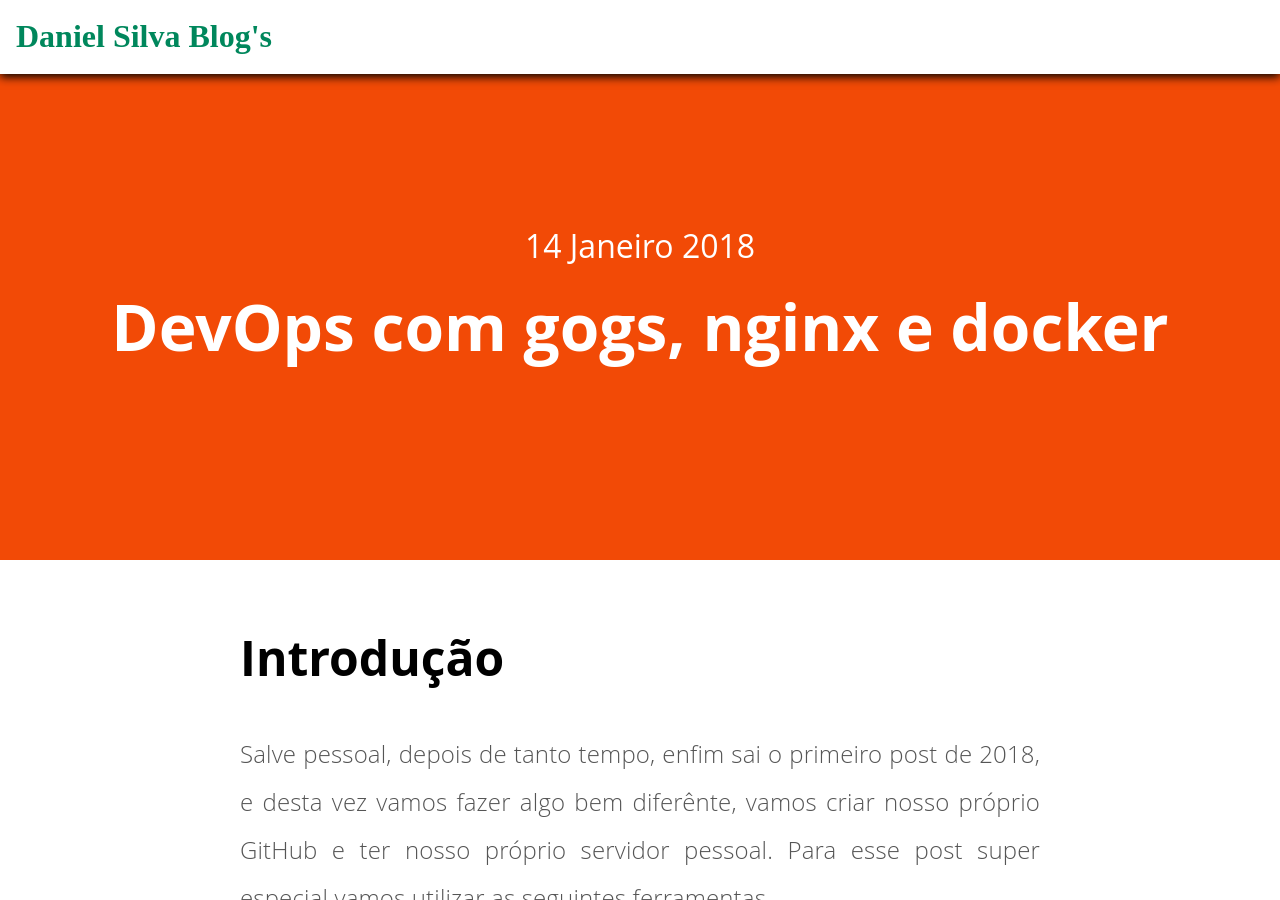
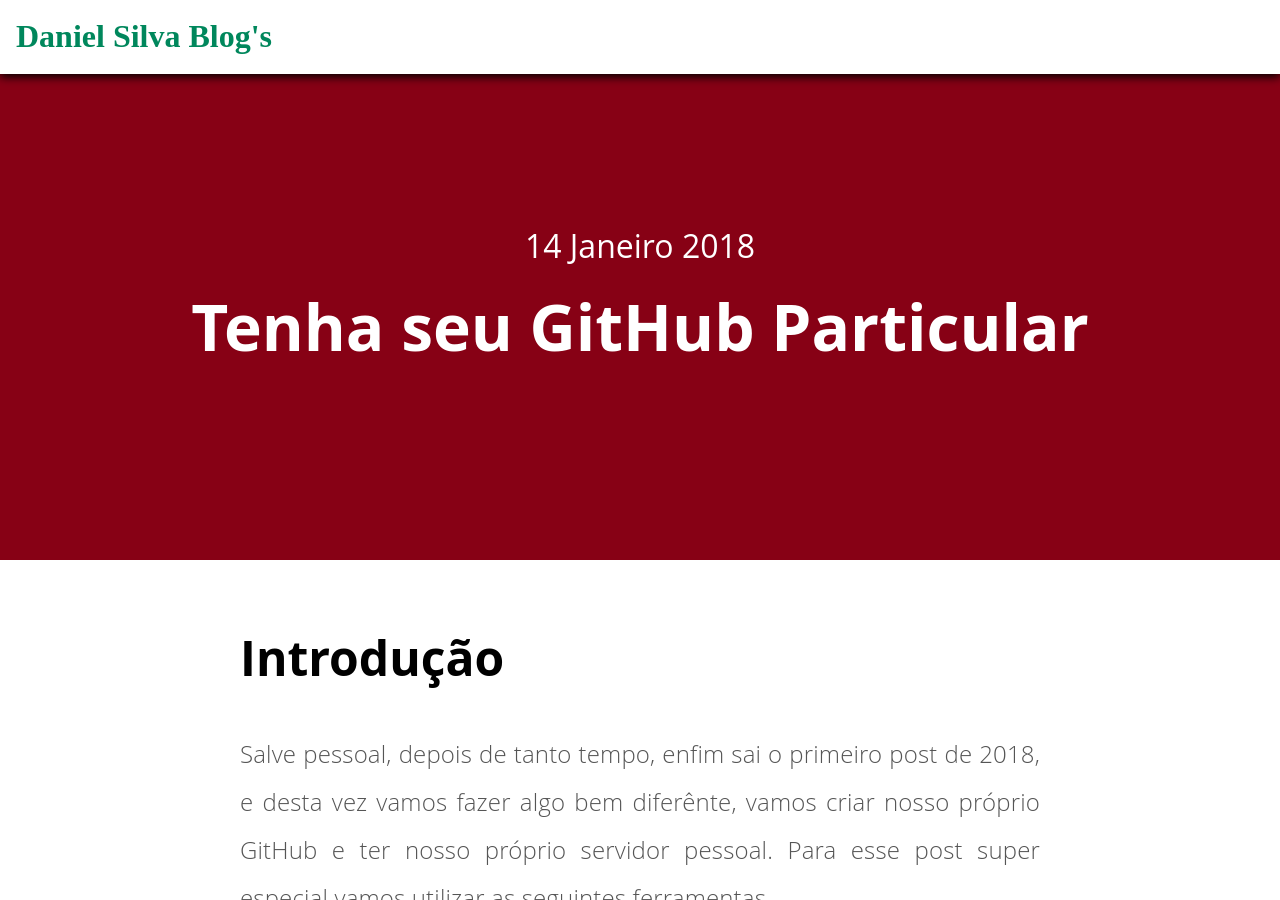
Before and after one commit to Silva01/blog, a Jekyll site: the page built from _posts/2018-01-14-gogs-docker-nginx.md, in a window 1280 px wide and 900 px high. Built offline with Jekyll 4.4.1, drawn with Linux system fonts in a browser that asks for light colours; comment, search, counter and statistics services are not loaded.

Commit message:
Adicionado Post Sobre Gogs - corrigido 2

```diff
--- a/_posts/2018-01-14-gogs-docker-nginx.md
+++ b/_posts/2018-01-14-gogs-docker-nginx.md
@@ -1,8 +1,8 @@
 ---
 layout: post
-title: "DevOps com gogs, nginx e docker"
+title: "Tenha seu GitHub Particular"
 date: 2018-01-14 17:40:00 -0300
-categories: devops
+categories: infra
 description: "Criando seu próprio GitHub com gogs, nginx e docker"
 identificador: 1
 ---
```
